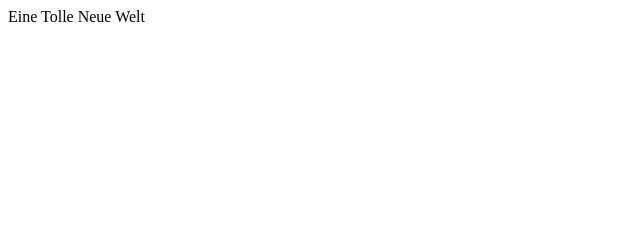
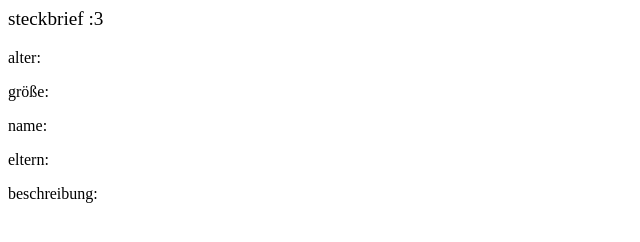
Before and after one commit to milocommits/Informatik, a plain HTML site: page index.html in a window 1280 px wide. Shown: the whole page, without its empty margins (0-640 px from the left). Drawn offline with Linux system fonts and the light colour scheme.

Commit message:
Add files via upload

```diff
--- a/index.html
+++ b/index.html
@@ -1,8 +1,12 @@
 <!DOCTYPE>
 <html>
     <head>
-        Eine Tolle Neue Welt
-
+        <p style="font-size: larger;">steckbrief :3</p>
+      <p style="width: fit-content;" >alter:</p>
+      <p style="width: fit-content;">größe:</p>
+      <p style="width: fit-content;">name:</p>
+      <p style="width: fit-content;">eltern:</p>
+      <p style="width: fit-content;">beschreibung:</p>
     </head>
 
 </html>
```
